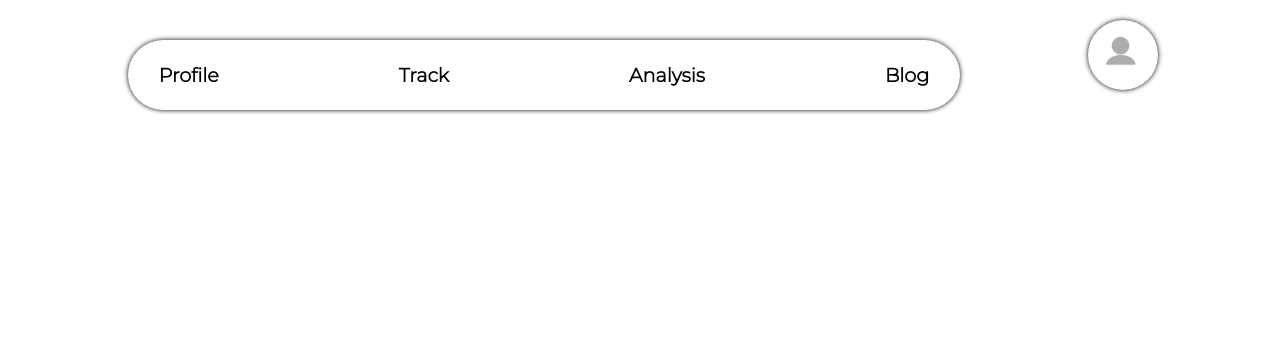
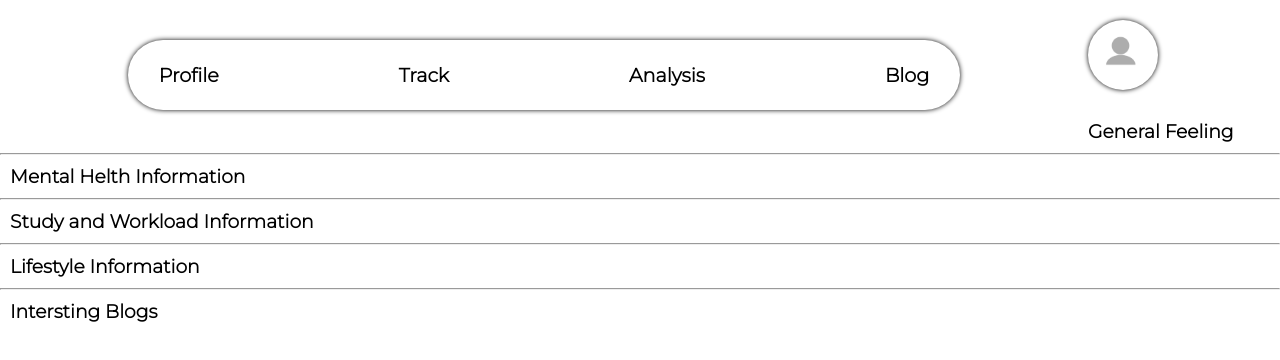
Before and after one commit to aanckr/co2-final-project, a React (Create React App) app: page /Analysis/1 in a window 1280 px wide. Shown: the top 360 px of the page. Built offline with nearby package versions, Linux system fonts and the light colour scheme.

Commit message:
added page structure

```diff
--- a/src/Analysis.js
+++ b/src/Analysis.js
@@ -4,6 +4,23 @@ function Analysis(){
     return (
         <div>
             <Header />
+            <h3>General Feeling</h3>
+
+            <hr/>
+
+            <h3>Mental Helth Information</h3>
+
+            <hr/>
+
+            <h3>Study and Workload Information </h3>
+
+            <hr/>
+
+            <h3>Lifestyle Information</h3>
+
+            <hr/>
+
+            <h3>Intersting Blogs</h3>
         </div>
     )
 };
```
